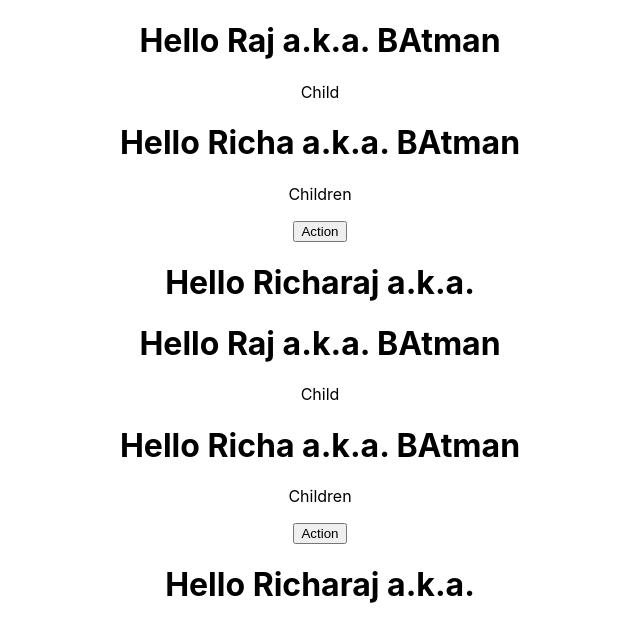
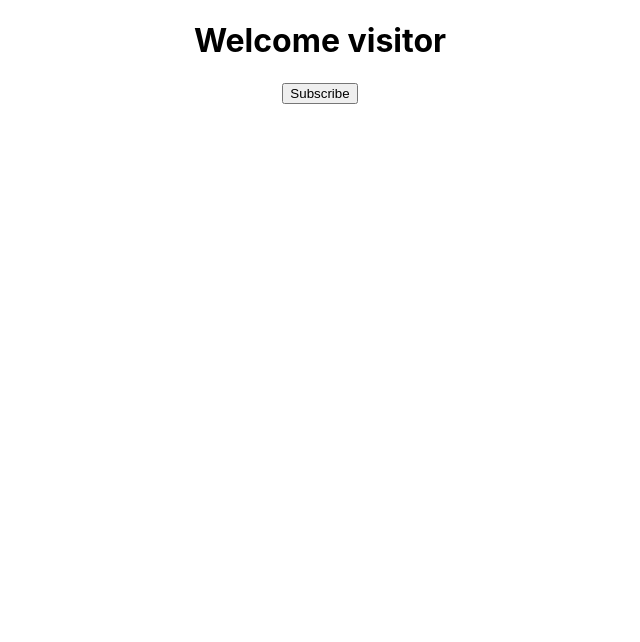
Before and after one commit to Richabhu/react-kickstart, a React (Create React App) app: page / in a window 1280 px wide. Shown: the top 642 px of the page, without its empty margins (320-960 px from the left). Built offline with nearby package versions, Linux system fonts and the light colour scheme.

Commit message:
State and cange state

```diff
--- a/src/App.js
+++ b/src/App.js
@@ -1,13 +1,14 @@
 import React from 'react';
 import './App.css';
-import Greet  from './components/Greet';
-import Welcome from './components/Welcome';
+// import Greet  from './components/Greet';
+// import Welcome from './components/Welcome';
+import Message from './components/Message';
 // import Hello from './components/Hello';
 
 function App() {
   return (
     <div className="App">
-      <Greet name = "Raj" heroname = "BAtman">
+      {/* <Greet name = "Raj" heroname = "BAtman">
           <p> Child </p>
       </Greet>
       <Greet name = "Richa"  heroname = "BAtman">
@@ -25,7 +26,9 @@
           <button> Action </button>
       </Welcome>
       <Welcome name = "Richaraj">
-      </Welcome>
+      </Welcome> */}
+
+      <Message />
       {/* <Hello />
       <Hello />
       <Hello /> */}
--- /dev/null
+++ b/src/components/Message.js
@@ -0,0 +1,28 @@
+import React, { Component } from "react";
+
+class Message extends Component{
+
+    constructor(){
+        super()
+        this.state = {
+            message: "Welcome visitor"
+        }
+    }
+
+    changeMessage(){
+        this.setState({
+            message: "Thank you for subscribing"
+        })
+    }
+
+    render(){
+        return (
+            <div>
+                <h1> {this.state.message} </h1>
+                <button onClick={() => this.changeMessage()}> Subscribe </button>
+            </div>
+        )
+    }
+}
+
+export default Message
```
